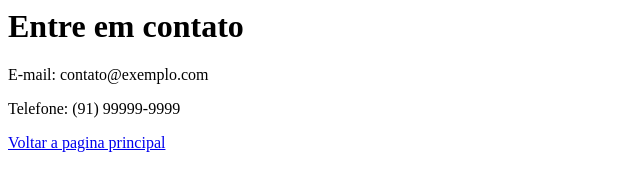
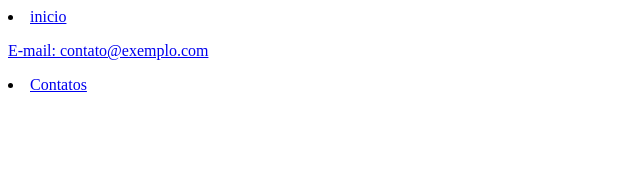
Before and after one commit to gg7817734-debug/HTML, a plain HTML site: page index.html in a window 1280 px wide. Shown: the whole page, without its empty margins (0-640 px from the left). Drawn offline with Linux system fonts and the light colour scheme.

Commit message:
Update index.html

```diff
--- a/index.html
+++ b/index.html
@@ -5,9 +5,9 @@
         <title>Minha pagina principal</title>
     </head>
     <body>
-        <h1>Entre em contato</h1>
+        <li><a href="index.html">inicio</a<li>
         <p>E-mail: contato@exemplo.com</p>
-        <p>Telefone: (91) 99999-9999</p>
-        <a href="index.html">Voltar a pagina principal</a>
-    </body>
+        <li><a href="contatos.html">Contatos</ali></li>
+    </ul>
+</nav>
 </html
```
